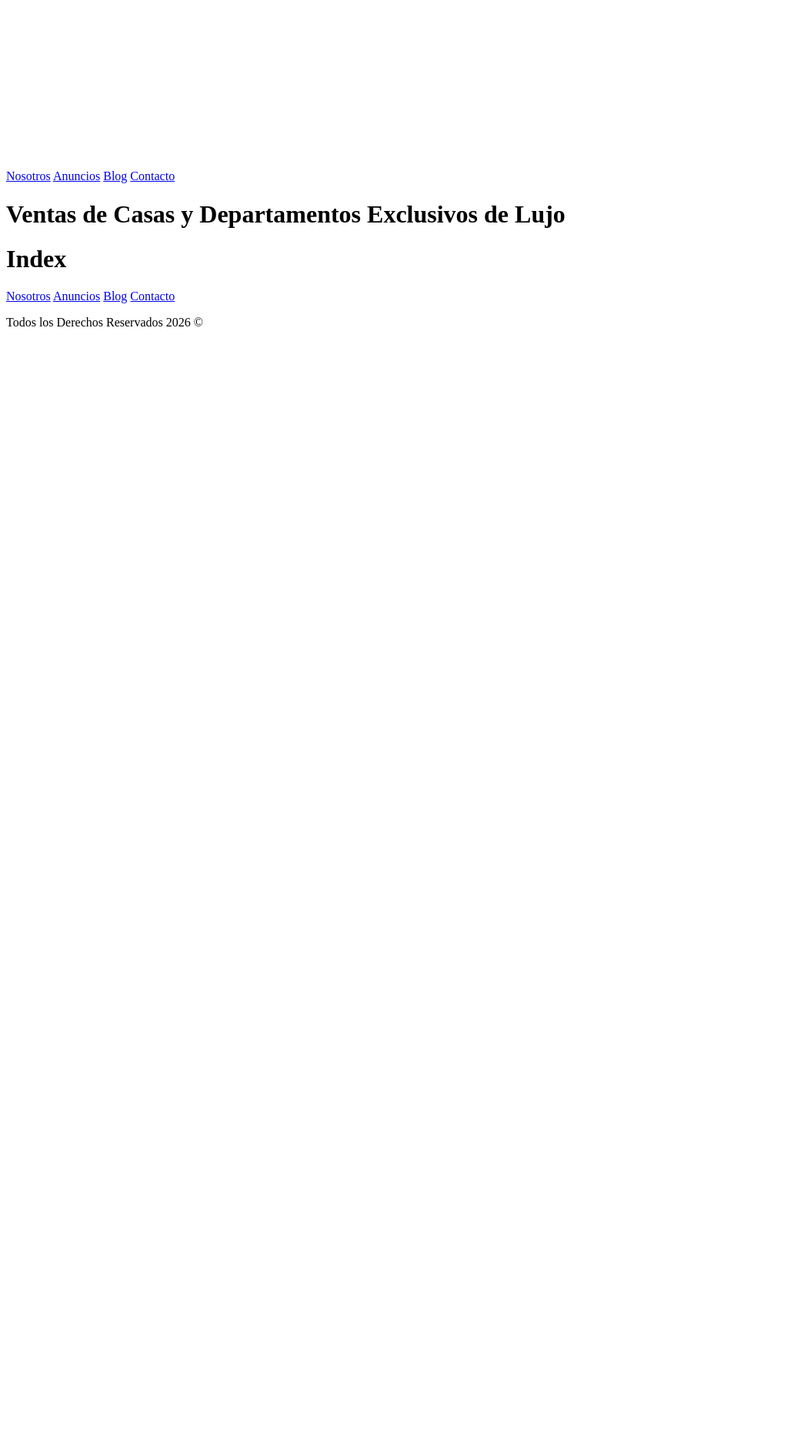
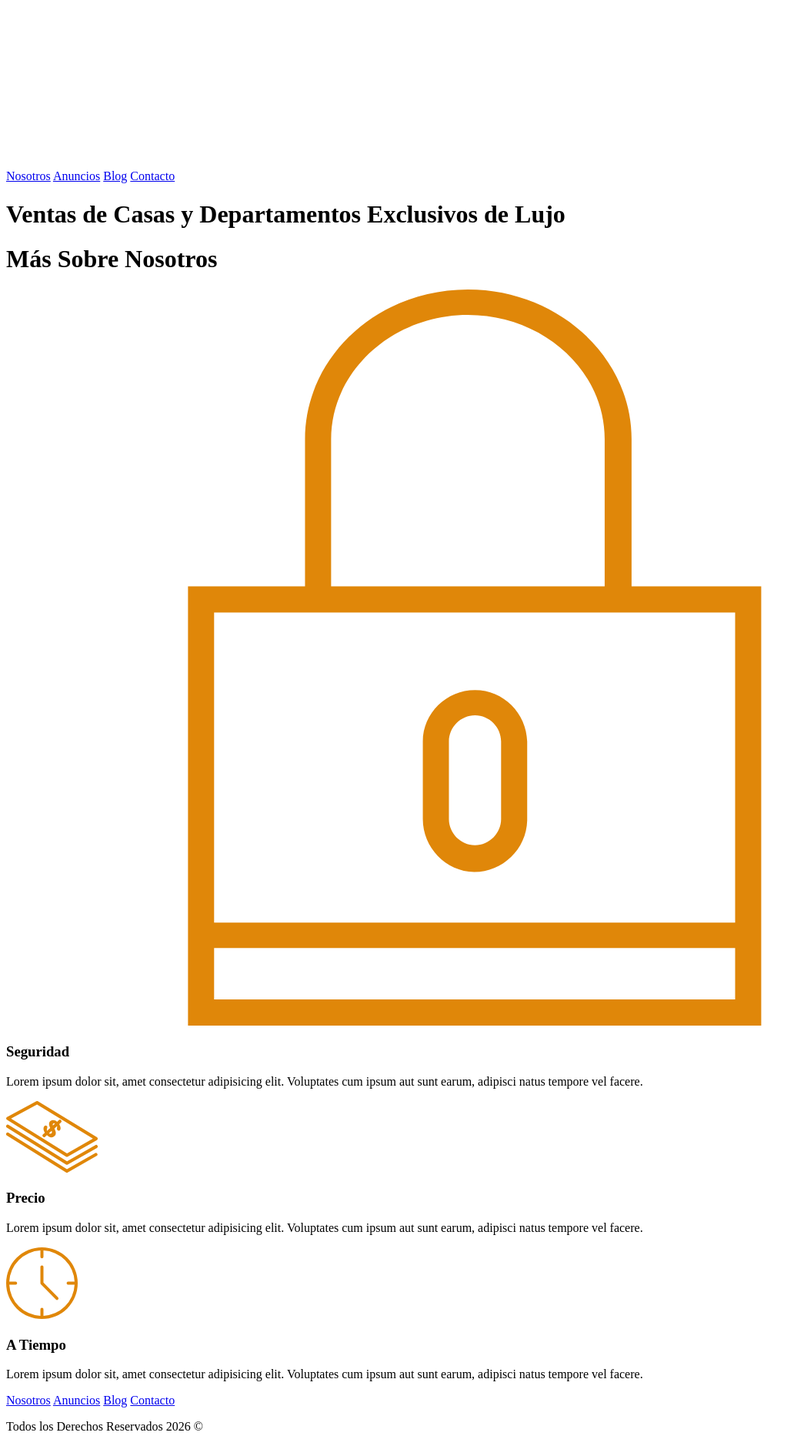
Before and after one commit to marternium/bienesraices, a PHP site: page / in a window 1280 px wide. Shown: the whole page at 77% size, without its empty margins (0-1045 px from the left). Before the commit the page ends 424 px from the top, so only its background shows below. Run offline with PHP 8.4, Linux system fonts and the light colour scheme; some libraries are stand-ins or nearby versions.

Commit message:
✨add more about us section

```diff
--- a/index.html
+++ b/index.html
@@ -26,7 +26,24 @@
     </header>
 
     <main class="contenedor seccion">
-        <h1>Index</h1>
+        <h1>Más Sobre Nosotros</h1>
+        <div class="iconos-nosotros">
+            <div class="icono">
+                <img src="build/img/icono1.svg" alt="Icono seguridad" loading="lazy">
+                <h3>Seguridad</h3>
+                <p>Lorem ipsum dolor sit, amet consectetur adipisicing elit. Voluptates cum ipsum aut sunt earum, adipisci natus tempore vel facere.</p>
+            </div>
+            <div class="icono">
+                <img src="build/img/icono2.svg" alt="Icono precio" loading="lazy">
+                <h3>Precio</h3>
+                <p>Lorem ipsum dolor sit, amet consectetur adipisicing elit. Voluptates cum ipsum aut sunt earum, adipisci natus tempore vel facere.</p>
+            </div>
+            <div class="icono">
+                <img src="build/img/icono3.svg" alt="Icono tiempo" loading="lazy">
+                <h3>A Tiempo</h3>
+                <p>Lorem ipsum dolor sit, amet consectetur adipisicing elit. Voluptates cum ipsum aut sunt earum, adipisci natus tempore vel facere.</p>
+            </div>
+        </div>
     </main>
 
     <footer class="footer seccion">
--- a/src/scss/layout/_index.scss
+++ b/src/scss/layout/_index.scss
@@ -1,3 +1,4 @@
 @forward "header";
 @forward "footer";
 @forward "navegacion";
+@forward "iconos";
```
Also changed, not shown: src/scss/layout/_iconos.scss (added, +17 -0 lines).
